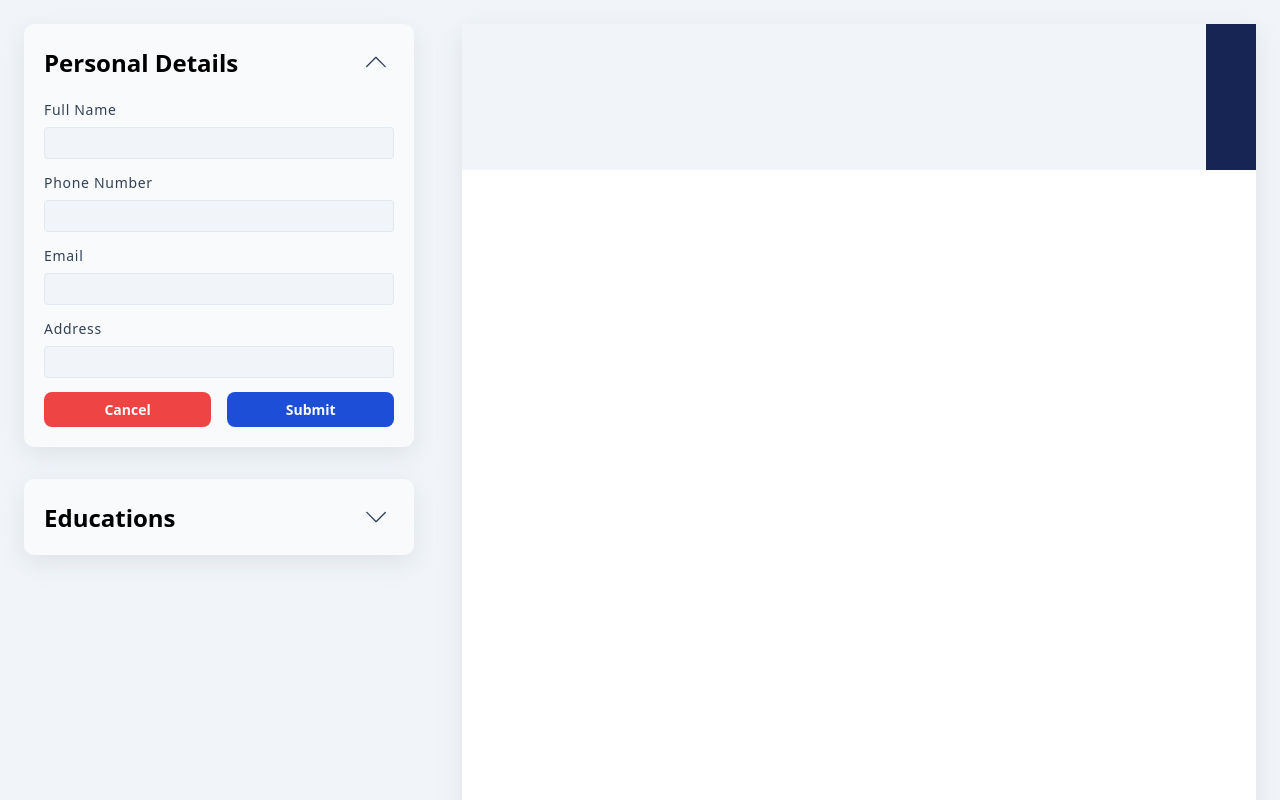
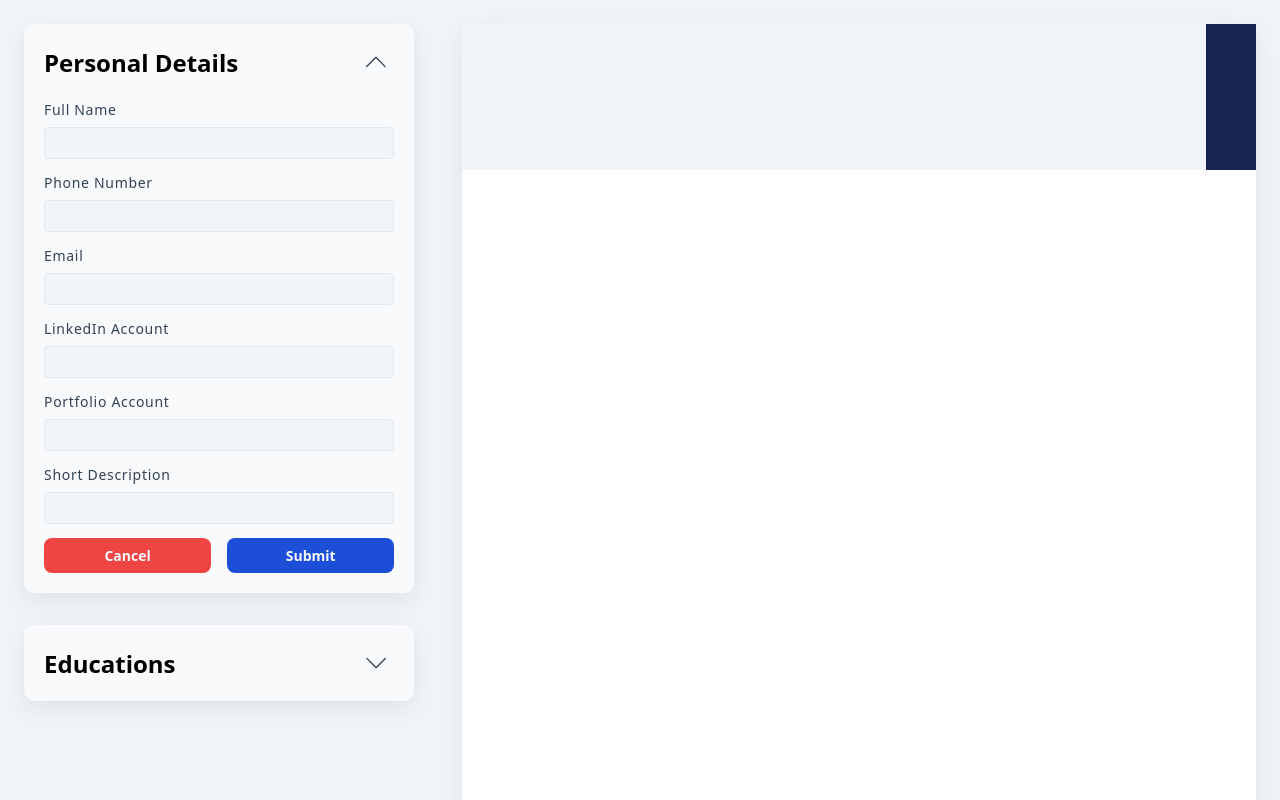
Before and after one commit to aaksant/cv-builder, a React app: page / in a window 1280 px wide. Shown: the top 800 px of the page. Built offline with nearby package versions, Linux system fonts and the light colour scheme; the HTML template or start-up script is replaced by a standard one.

Commit message:
feat: remove address field and replace it with LinkedIn account and portfolio account

```diff
--- a/src/formsConfig.js
+++ b/src/formsConfig.js
@@ -5,6 +5,7 @@ const formsConfig = [
     title: 'Personal Details',
     fields: [
       {
+        isInput: true,
         label: 'Full Name',
         type: 'text',
         name: 'fullName',
@@ -12,19 +13,43 @@ const formsConfig = [
         isRequired: true
       },
       {
+        isInput: true,
         label: 'Phone Number',
         type: 'tel',
         name: 'phoneNumber',
         id: 'phoneNumber',
         isRequired: true
       },
-      { label: 'Email', type: 'text', name: 'email', id: 'email' },
       {
-        label: 'Address',
+        isInput: true,
+        label: 'Email',
         type: 'text',
-        name: 'address',
-        id: 'address',
-        isRequired: true
+        name: 'email',
+        id: 'email',
+        isRequired: false
+      },
+      {
+        isInput: true,
+        label: 'LinkedIn Account',
+        type: 'text',
+        name: 'linkedin',
+        id: 'linkedin',
+        isRequired: false
+      },
+      {
+        isInput: true,
+        label: 'Portfolio Account',
+        type: 'text',
+        name: 'portfolio',
+        id: 'portfolio',
+        isRequired: false
+      },
+      {
+        isInput: false,
+        label: 'Short Description',
+        name: 'shortDescription',
+        id: 'shortDescription',
+        isRequired: false
       }
     ]
   },
```
